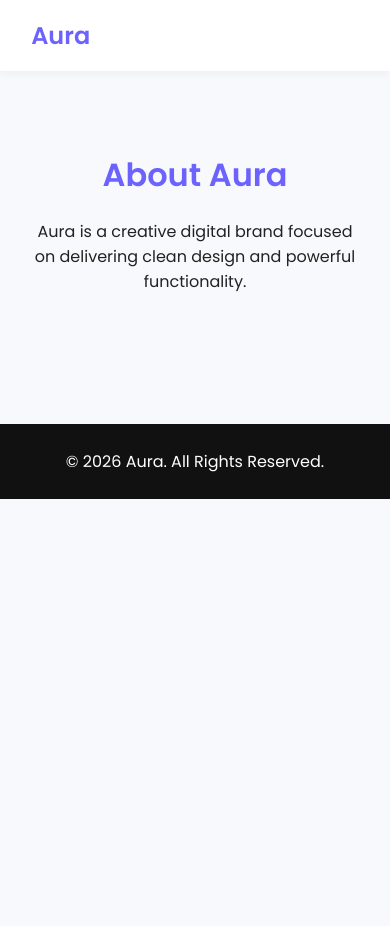
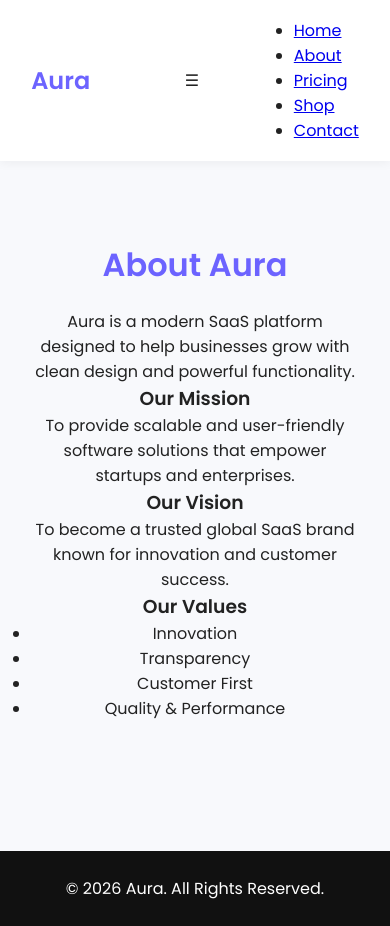
Before and after one commit to mishrashruti009/collaborative-website, a plain HTML site: page about.html in a window 390 px wide. Before the commit the page ends 844 px from the top, so only its background shows below. Drawn offline with Linux system fonts and the light colour scheme.

Commit message:
Improved About page and added mobile menu support

```diff
--- a/about.html
+++ b/about.html
@@ -1,6 +1,7 @@
 <!DOCTYPE html>
-<html>
+<html lang="en">
 <head>
+    <meta charset="UTF-8">
     <title>Aura | About</title>
     <meta name="viewport" content="width=device-width, initial-scale=1.0">
     <link href="https://fonts.googleapis.com/css2?family=Poppins:wght@300;400;600&display=swap" rel="stylesheet">
@@ -10,23 +11,47 @@
 
 <nav class="navbar">
     <div class="logo">Aura</div>
-    <ul class="nav-links">
+
+    <!-- Mobile Toggle Added -->
+    <div id="menu-toggle">☰</div>
+    <article id="mobile-menu">
+        <!-- Changed class to id -->
+        <ul>
             <li><a href="index.html">Home</a></li>
             <li><a href="about.html">About</a></li>
             <li><a href="pricing.html">Pricing</a></li>
             <li><a href="shop.html">Shop</a></li>
             <li><a href="contact.html">Contact</a></li>
         </ul>
+
+    </article>
 </nav>
 
 <section class="section">
     <h2>About Aura</h2>
-    <p>Aura is a creative digital brand focused on delivering clean design and powerful functionality.</p>
+    <p>Aura is a modern SaaS platform designed to help businesses grow with clean design and powerful functionality.</p>
+
+    <h3>Our Mission</h3>
+    <p>To provide scalable and user-friendly software solutions that empower startups and enterprises.</p>
+
+    <h3>Our Vision</h3>
+    <p>To become a trusted global SaaS brand known for innovation and customer success.</p>
+
+    <h3>Our Values</h3>
+    <ul>
+        <li>Innovation</li>
+        <li>Transparency</li>
+        <li>Customer First</li>
+        <li>Quality & Performance</li>
+    </ul>
 </section>
 
 <footer>
     © 2026 Aura. All Rights Reserved.
 </footer>
 
+<!-- Script Added -->
+<script src="script.js"></script>
+
 </body>
 </html>
```
Also changed, not shown: Index.html (+4 -3 lines), contact.html (+2 -1 lines), pricing.html (+2 -1 lines). Lines whose indentation alone changed are shown as unchanged.
